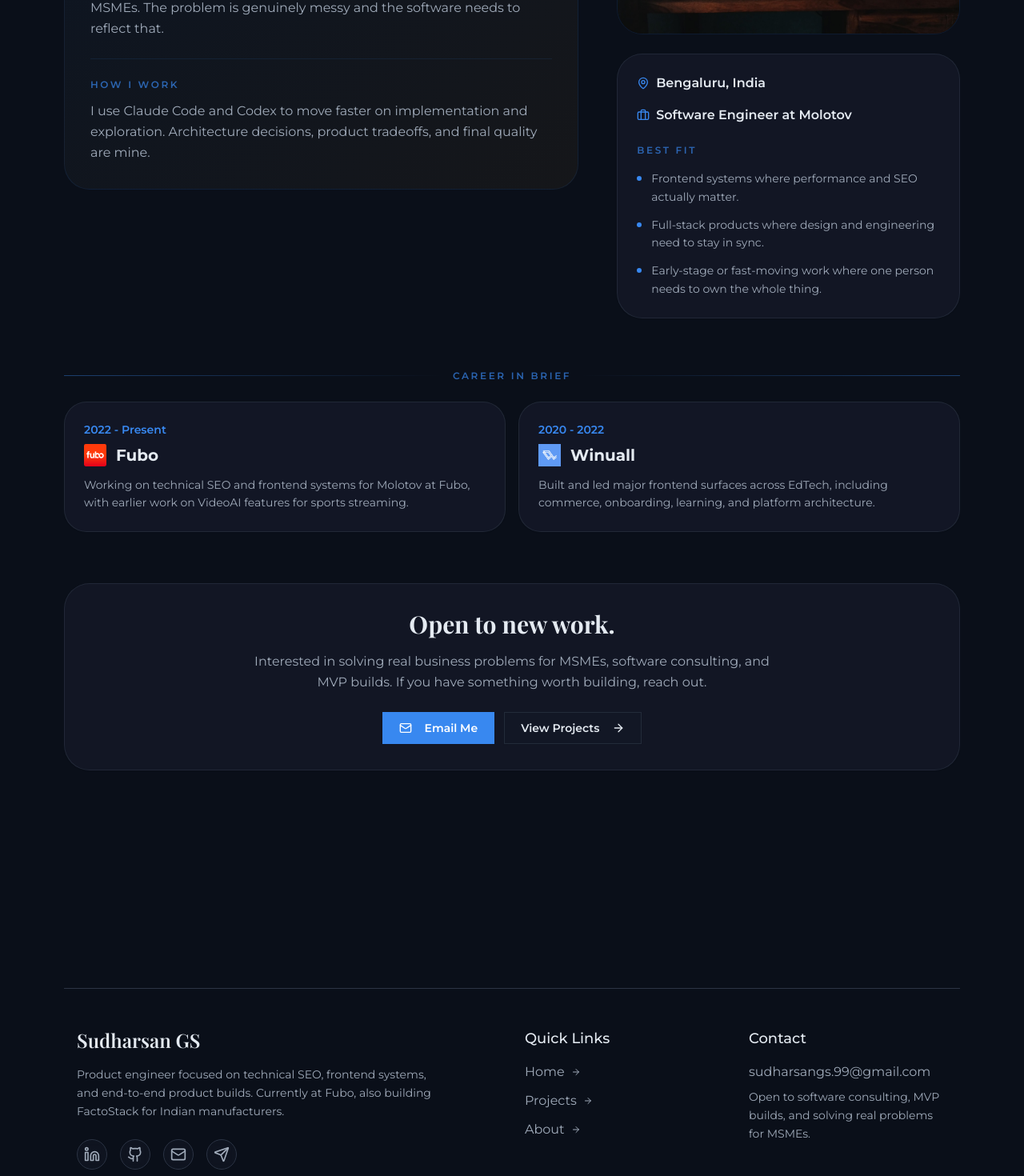
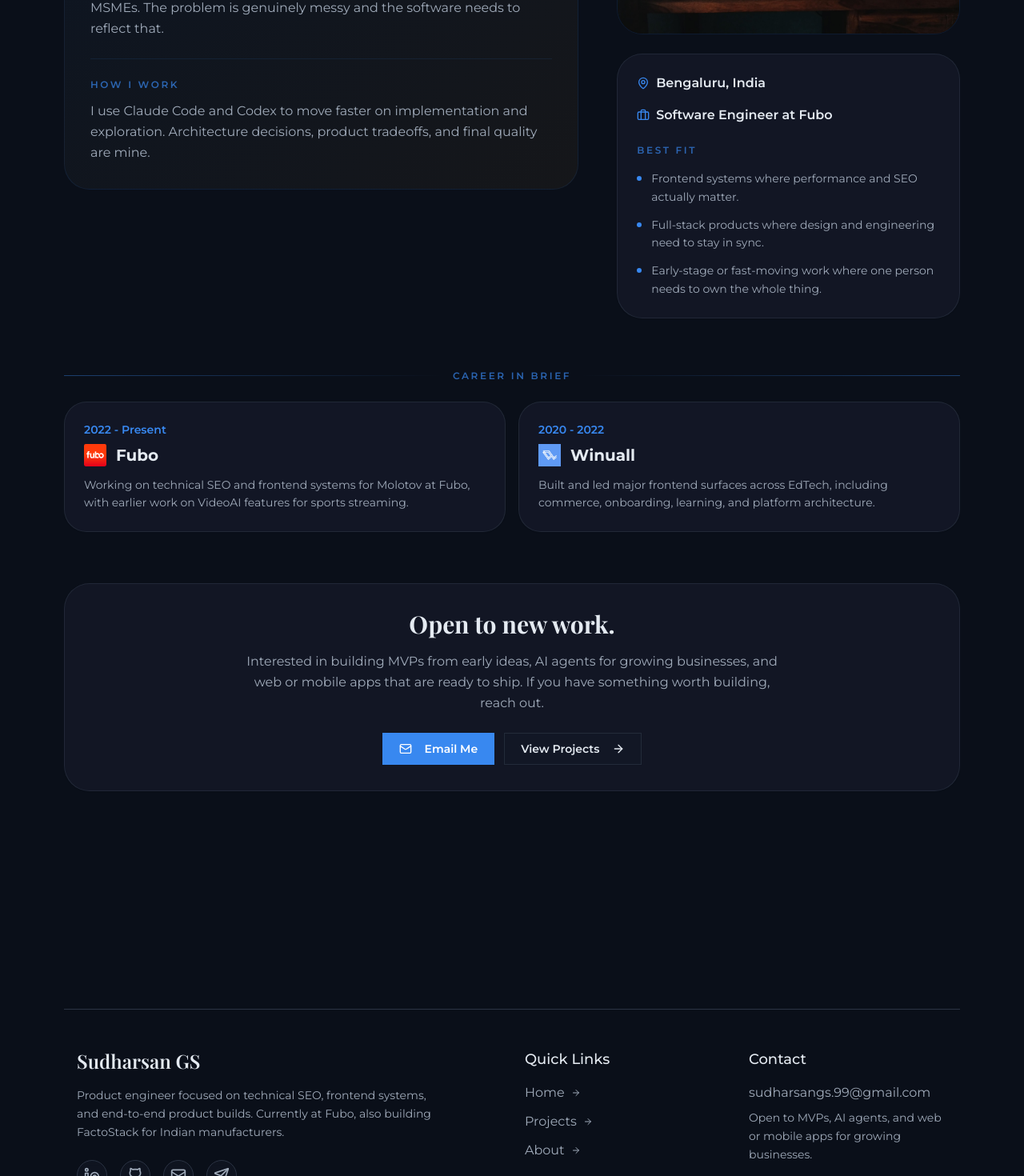
Before and after one commit to sudharsangs/personalsite, a Next.js app: page /about in a window 1280 px wide. Shown: the part 860-2330 px from the top of the page at 80% size. Built offline with nearby package versions, Linux system fonts and the light colour scheme; a web font is replaced by a local one.

Commit message:
feat: update copy

```diff
--- a/components/modules/about.tsx
+++ b/components/modules/about.tsx
@@ -117,9 +117,7 @@
               </div>
               <div className="mb-6 flex items-center gap-2 text-foreground">
                 <Briefcase className="h-4 w-4 text-primary" />
-                <span className="font-semibold">
-                  Software Engineer at Molotov
-                </span>
+                <span className="font-semibold">Software Engineer at Fubo</span>
               </div>
 
               <p className="mb-4 text-xs font-semibold uppercase tracking-[0.22em] text-primary/70">
@@ -183,9 +181,9 @@
             Open to new work.
           </h2>
           <p className="mx-auto mt-4 max-w-2xl text-base leading-relaxed text-muted-foreground">
-            Interested in solving real business problems for MSMEs, software
-            consulting, and MVP builds. If you have something worth building,
-            reach out.
+            Interested in building MVPs from early ideas, AI agents for growing
+            businesses, and web or mobile apps that are ready to ship. If you
+            have something worth building, reach out.
           </p>
           <div className="mt-6 flex flex-col justify-center gap-3 sm:flex-row">
             <a href="mailto:sudharsangs.99@gmail.com">
--- a/components/modules/footer.tsx
+++ b/components/modules/footer.tsx
@@ -128,7 +128,8 @@
               sudharsangs.99@gmail.com
             </a>
             <p className="text-muted-foreground text-sm leading-relaxed">
-              Open to software consulting, MVP builds, and solving real problems for MSMEs.
+              Open to MVPs, AI agents, and web or mobile apps for growing
+              businesses.
             </p>
           </div>
         </div>
--- a/components/modules/hero.tsx
+++ b/components/modules/hero.tsx
@@ -81,7 +81,8 @@
     {
       icon: <Code2 className="h-4 w-4" />,
       title: "Products & experiments",
-      description: "Client MVPs, internal tools, and small products shipped from idea to launch.",
+      description:
+        "MVPs from rough ideas, AI agents for businesses, and polished web or mobile apps.",
       className: "border-sky-500/20 bg-sky-500/10",
       iconClassName: "bg-card/90 text-sky-500",
     },
```
